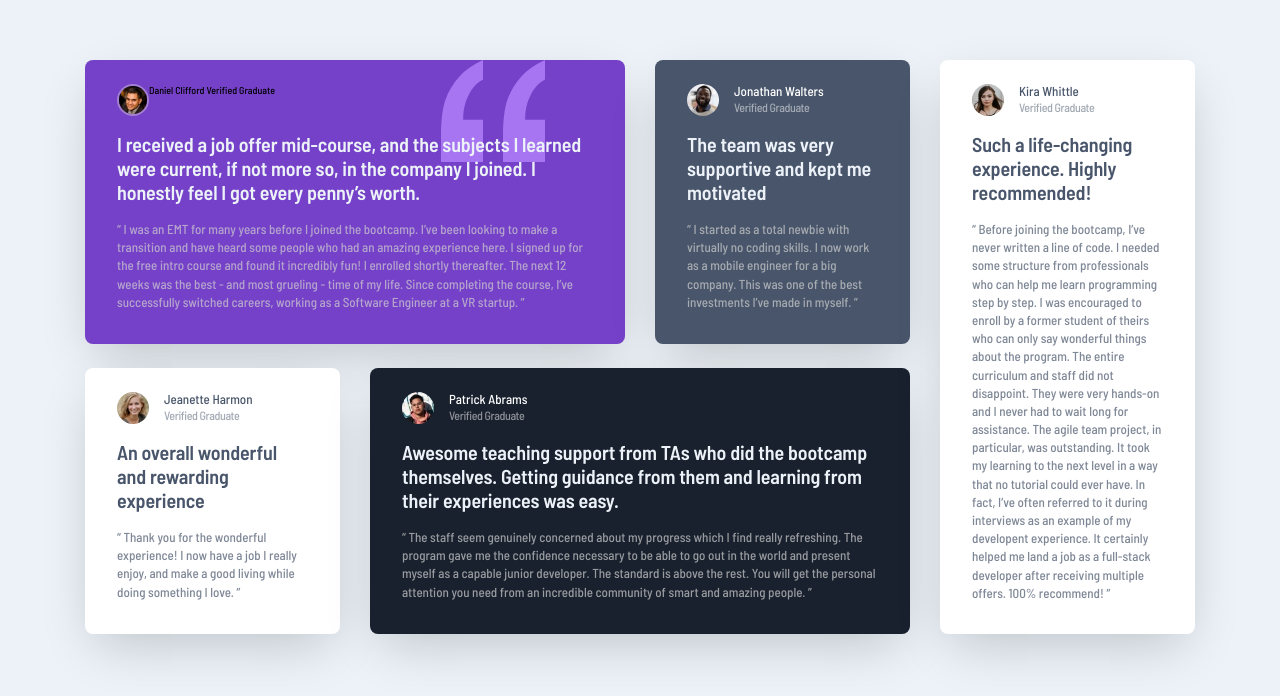
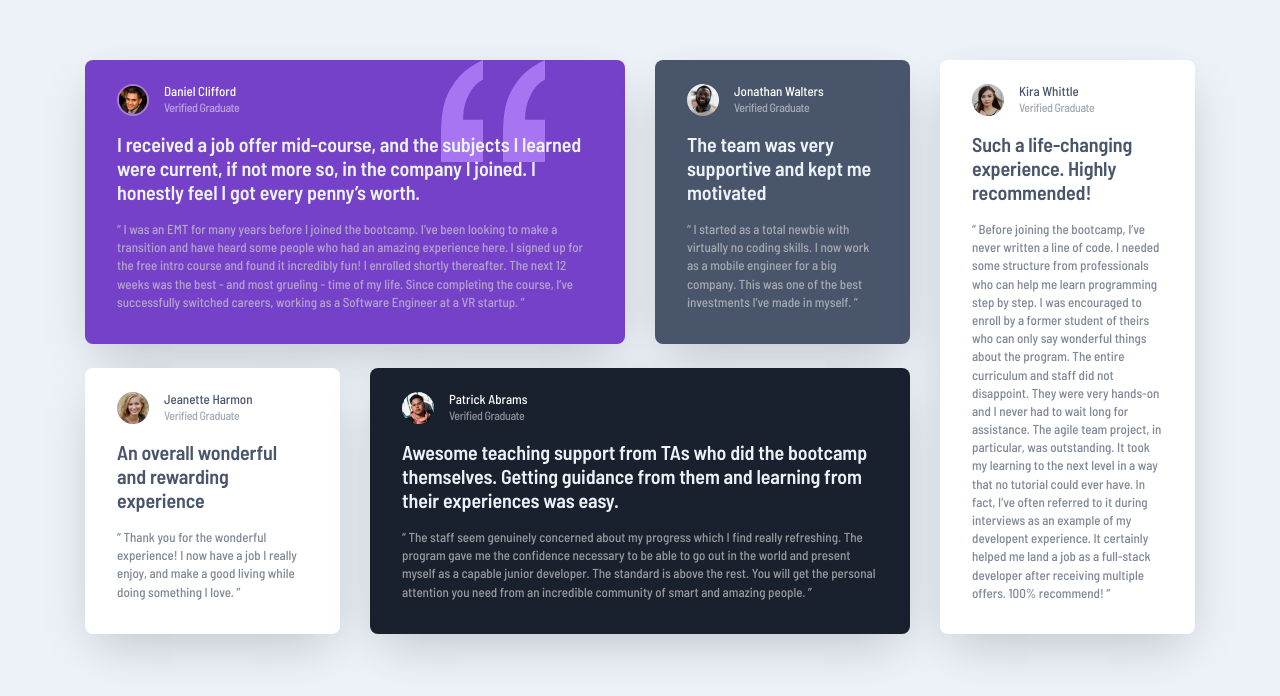
Before and after one commit to haquanq/fm-testimonials-grid-section, a website: page src/index.html in a window 1280 px wide. Shown: the part 104-800 px from the top of the page. Drawn offline with Linux system fonts and the light colour scheme.

Commit message:
update index.html

```diff
--- a/src/index.html
+++ b/src/index.html
@@ -28,7 +28,7 @@
             src="./assets/image-daniel.jpg"
             alt="daniel-avatar"
           />
-          <p class="daniel-name">
+          <p class="person-name">
             Daniel Clifford
             <span>Verified Graduate</span>
           </p>
```
